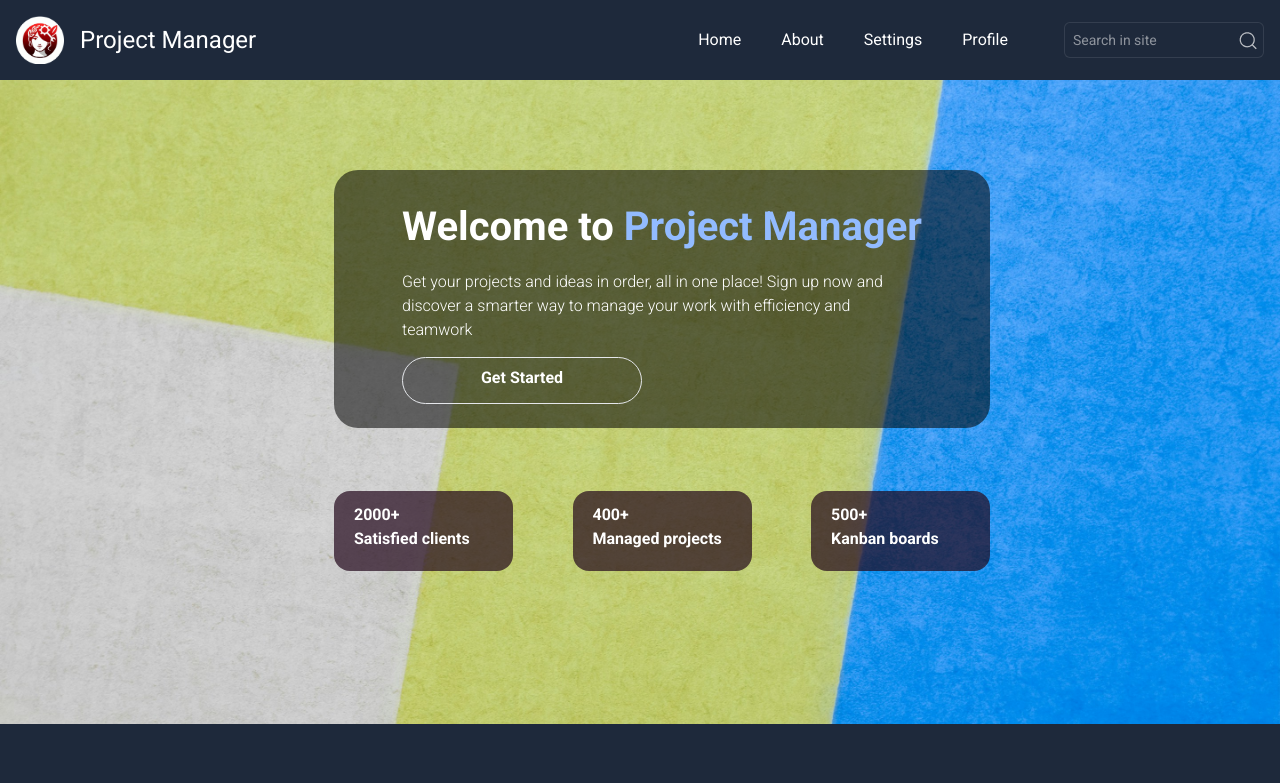
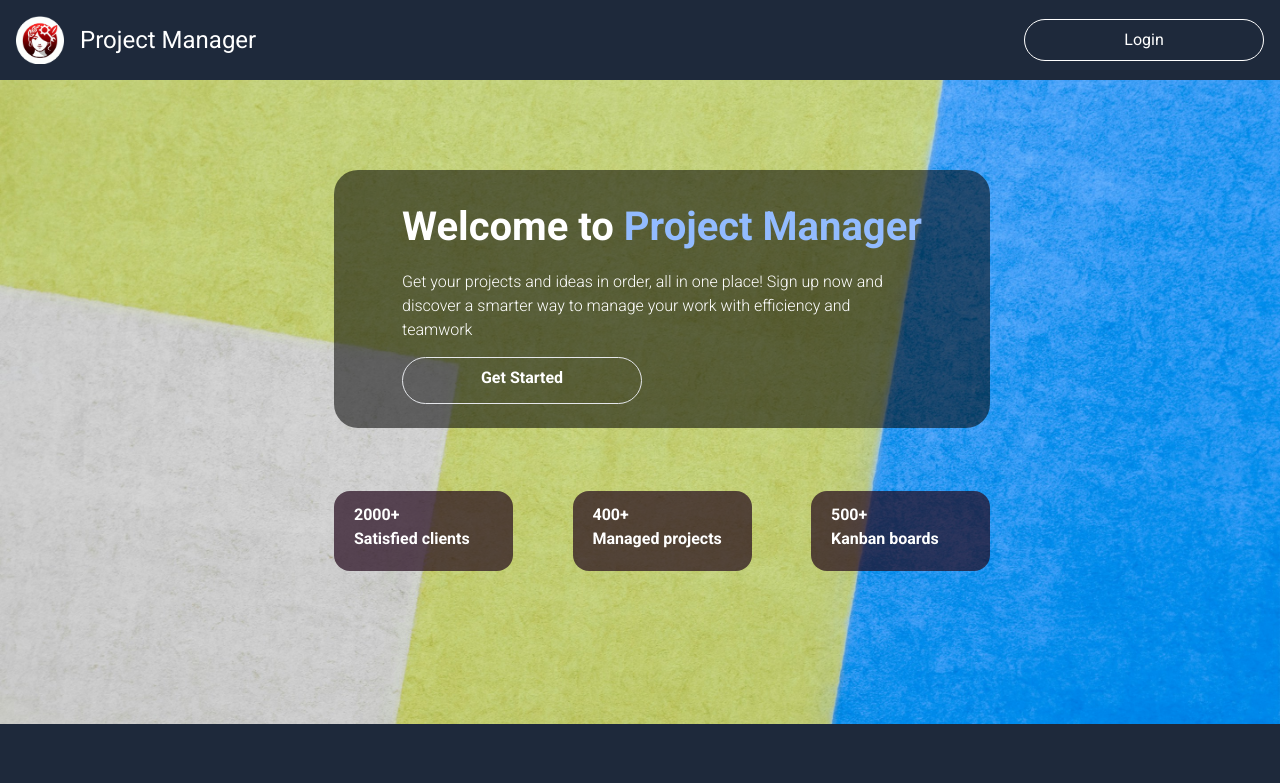
Before and after one commit to Enne-Amore/secondChallenge-compassPB, a React (Vite) app: page / in a window 1280 px wide. Shown: the top 783 px of the page. Built offline with nearby package versions, Linux system fonts and the light colour scheme; a web font is replaced by a local one.

Commit message:
feat: add underline in navbar

```diff
--- a/src/components/header/Navbar.tsx
+++ b/src/components/header/Navbar.tsx
@@ -39,10 +39,10 @@ const Navbar: React.FC = () => {
         className={`sm:hidden absolute left-0 top-16 w-full bg-blue-750 text-center
         ${show ? 'opacity-100 visible' : 'opacity-0 invisible'}
         transition-all duration-300 ease-in-out`}>
-        <li><Link to="/" className="text-white block py-4">Home</Link></li>
-        <li><Link to="/" className="text-white block py-4">About</Link></li>
-        <li><Link to="/" className="text-white block py-4">Settings</Link></li>
-        <li><Link to="/" className="text-white block pt-4 pb-8">Profile</Link></li>
+        <li><Link to="/" className="text-white hover:underline block py-4">Home</Link></li>
+        <li><Link to="/" className="text-white hover:underline block py-4">About</Link></li>
+        <li><Link to="/" className="text-white hover:underline block py-4">Settings</Link></li>
+        <li><Link to="/" className="text-white hover:underline block pt-4 pb-8">Profile</Link></li>
       </ul>
     </nav>
   );
--- a/src/pages/HomePage.tsx
+++ b/src/pages/HomePage.tsx
@@ -8,7 +8,7 @@ import Subscribe from "../components/home/Subscribe"
 export const HomePage = () => {
   return (
     <>
-        <Header showNavbar/>
+        <Header showLoginButton/>
         <Main/>
         <Manager/>
         <Feature/>
```
